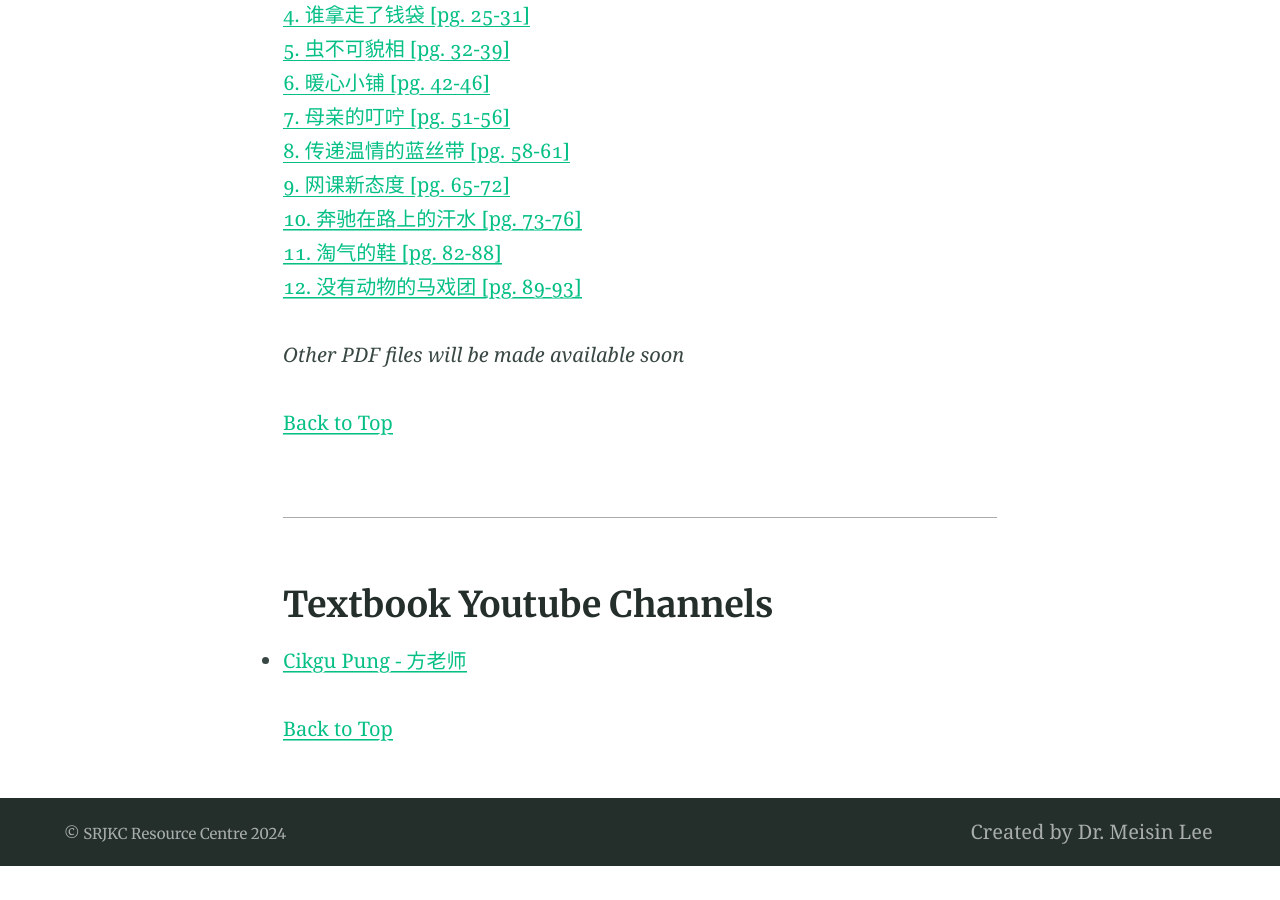
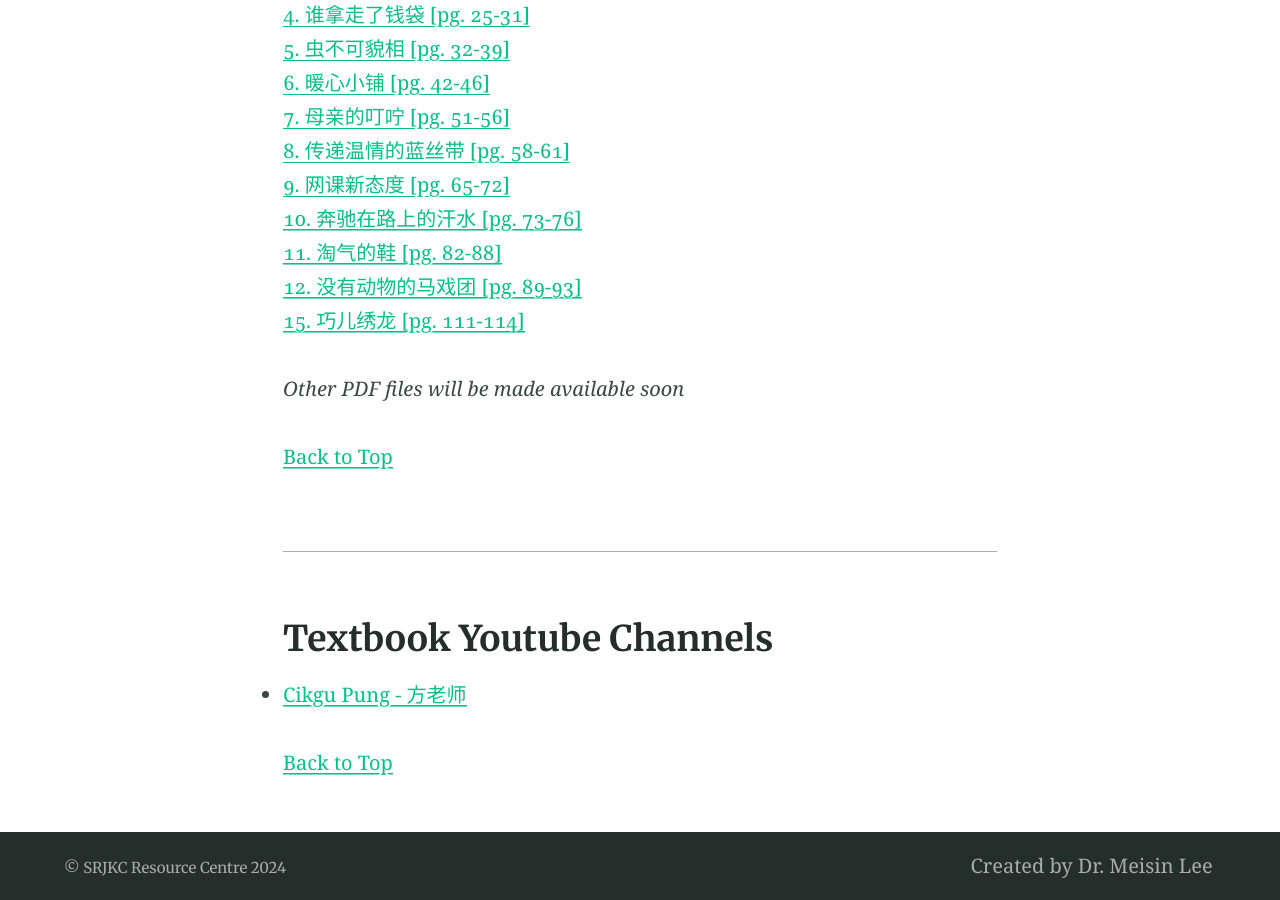
Before and after one commit to multilingual-malaysian/SRJKC_resources, a Jekyll site: the page built from year6.md, in a window 1280 px wide and 900 px high, scrolled down 1894 px. Built offline with Jekyll 4.4.1, drawn with Linux system fonts in a browser that asks for light colours; before the commit the page ends 2760 px from its top, so only the background shows below that.

Commit message:
Update year6.md

```diff
--- a/year6.md
+++ b/year6.md
@@ -32,7 +32,8 @@ excerpt: "Resource centre for Bahasa Cina Tahun 6 text book"
 <a href="/SRJKC_resources/doc/year6/year6_text9.pdf" target="_blank">9. 网课新态度 [pg. 65-72]</a>\
 <a href="/SRJKC_resources/doc/year6/year6_text10.pdf" target="_blank">10. 奔驰在路上的汗水 [pg. 73-76]</a>\
 <a href="/SRJKC_resources/doc/year6/year6_text11.pdf" target="_blank">11. 淘气的鞋 [pg. 82-88]</a>\
-<a href="/SRJKC_resources/doc/year6/year6_text12.pdf" target="_blank">12. 没有动物的马戏团 [pg. 89-93]</a>
+<a href="/SRJKC_resources/doc/year6/year6_text12.pdf" target="_blank">12. 没有动物的马戏团 [pg. 89-93]</a>\
+<a href="/SRJKC_resources/doc/year6/year6_text15.pdf" target="_blank">15. 巧儿绣龙 [pg. 111-114]</a>
 
 _Other PDF files will be made available soon_
 
```
